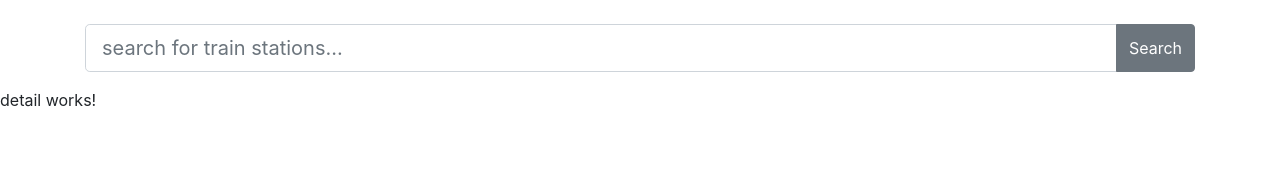
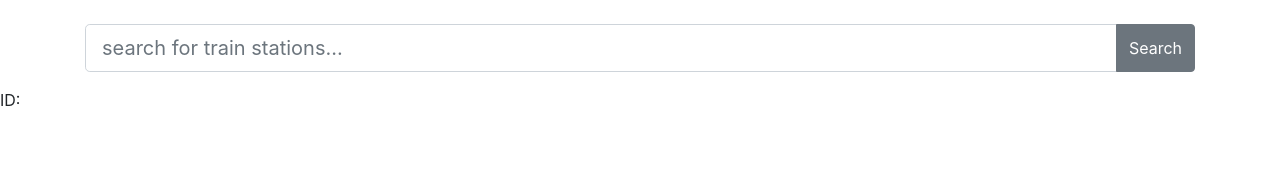
Before and after one commit to basacul/FastDa, an Angular app: page / in a window 1280 px wide. Shown: the top 178 px of the page. Built offline with nearby package versions, Linux system fonts and the light colour scheme.

Commit message:
search.component allows the search and display of stada requests. The user can choose the id, that is passed to detail.component through  the parent app.component, which stores the id of the chosen stada.

```diff
--- a/src/app/app.component.html
+++ b/src/app/app.component.html
@@ -1,2 +1,2 @@
-<app-search></app-search>
-<app-detail></app-detail>
+<app-search (searchEvent)="receiveData($event)"></app-search>
+<app-detail [chosen_stada_id]="id_from_appsearch"></app-detail>
--- a/src/app/app.component.ts
+++ b/src/app/app.component.ts
@@ -7,4 +7,10 @@ import { Component } from '@angular/core';
 })
 export class AppComponent {
   title = 'FastDa';
+
+  id_from_appsearch: string;
+
+  receiveData($event) {
+    this.id_from_appsearch = $event;
+  }
 }
--- a/src/app/detail/detail.component.html
+++ b/src/app/detail/detail.component.html
@@ -1,3 +1,3 @@
 <p>
-  detail works!
+  ID: {{ chosen_stada_id }}
 </p>
--- a/src/app/detail/detail.component.ts
+++ b/src/app/detail/detail.component.ts
@@ -1,15 +1,15 @@
-import { Component, OnInit } from '@angular/core';
+import { Component, Input } from '@angular/core';
 
 @Component({
   selector: 'app-detail',
   templateUrl: './detail.component.html',
   styleUrls: ['./detail.component.css']
 })
-export class DetailComponent implements OnInit {
+export class DetailComponent {
+  @Input() chosen_stada_id: string;
 
   constructor() { }
 
-  ngOnInit() {
-  }
+
 
 }
--- a/src/app/search/search.component.html
+++ b/src/app/search/search.component.html
@@ -18,10 +18,7 @@
         <div class="card">
           <h5 class="card-header">{{stada.name}}</h5>
           <div class="card-body">
-            <!-- Info gives short overview if there is any elevator or escalator out of order by signaling with an orange background -->
-            <h5 class="card-title">Info</h5>
-            <p class="card-text">SOME PLACEHOLDERCONTENT</p>
-            <a href="#" class="btn btn-info">Detail {{ stada.number }}</a>
+            <button class="btn btn-info" (click)="sendStadaId(stada.number)">Detail {{ stada.number }}</button>
           </div>
         </div>
       </div>
--- a/src/app/search/search.component.ts
+++ b/src/app/search/search.component.ts
@@ -1,4 +1,4 @@
-import { Component } from '@angular/core';
+import { Component, Output, EventEmitter } from '@angular/core';
 import { NgForm } from '@angular/forms';
 import { Stada } from '../interface/Stada';
 import { StadaService } from '../services/stada/stada.service';
@@ -9,6 +9,7 @@ import { StadaService } from '../services/stada/stada.service';
   styleUrls: ['./search.component.css']
 })
 export class SearchComponent {
+  @Output() searchEvent = new EventEmitter<string>();
   stadas: Stada[];
   constructor(private stadaService: StadaService) { }
 
@@ -18,6 +19,7 @@ export class SearchComponent {
    * @param form NgForm from which searchString is retrieved
    */
   onSubmit(form: NgForm) {
+    console.log("Search for: ", form.value.searchString);
     if (form.value.searchString && form.value.searchString.trim()) {
       this.stadaService.getStada(form.value.searchString.trim()).subscribe(response => {
         // TODO: an interface needs to be implemented to handle the response data format
@@ -27,8 +29,12 @@ export class SearchComponent {
     } else {
       // TODO: Inform user to input text
     }
-
     form.reset();
   }
 
+  sendStadaId(id: string) {
+    console.log(id);
+    this.searchEvent.emit(id);
+  }
+
 }
```
